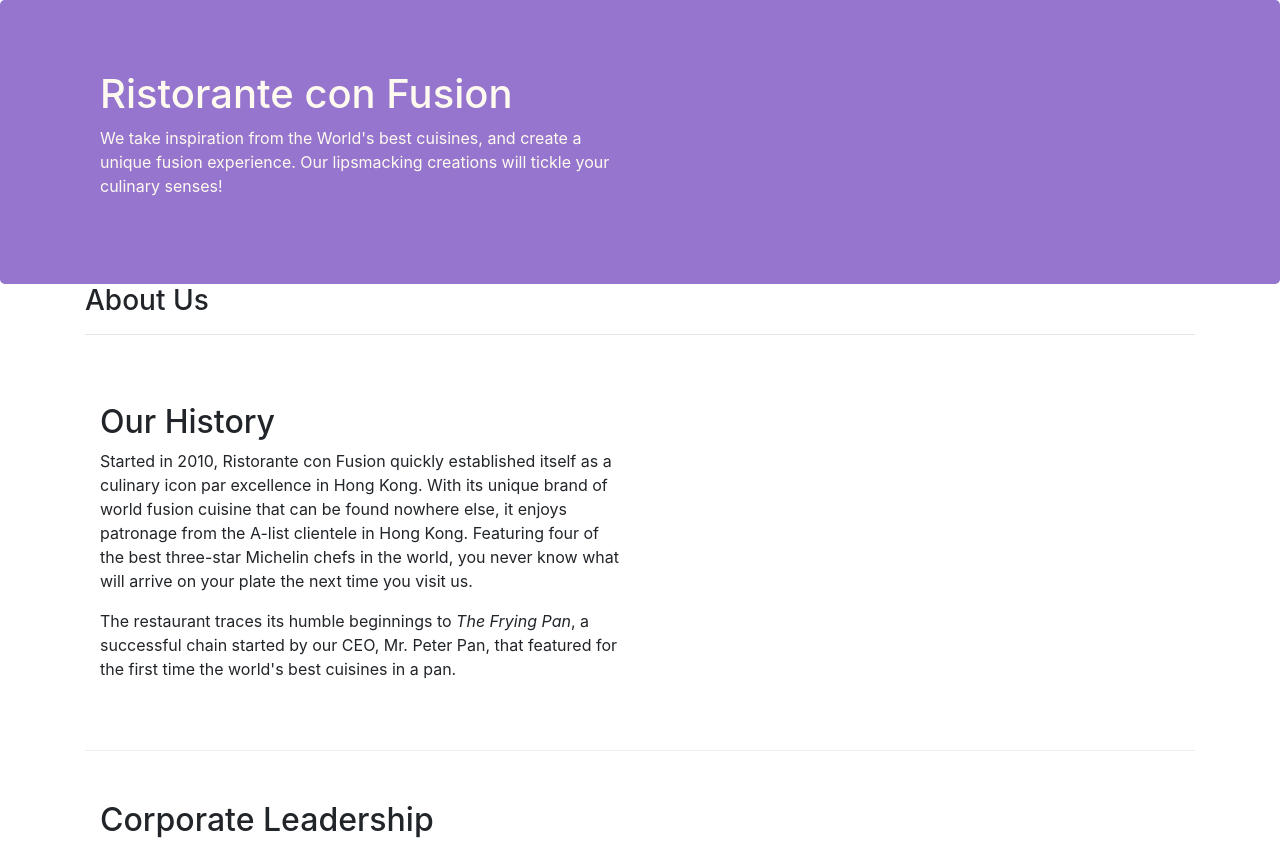
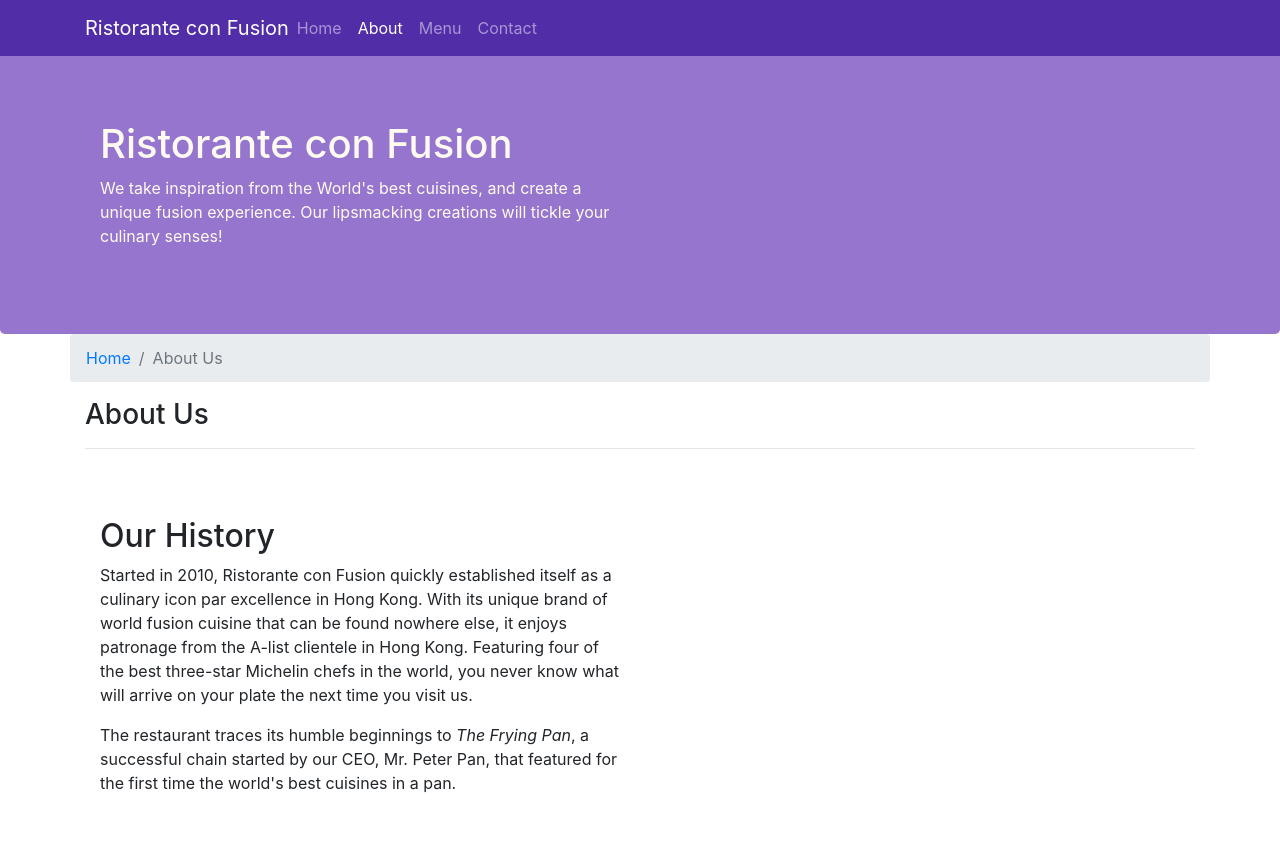
Before and after one commit to hmswrth/BootStrap4, a website: page aboutus.html in a window 1280 px wide. Shown: the top 842 px of the page. Drawn offline with nearby package versions, Linux system fonts and the light colour scheme.

Commit message:
navbar and breadcrumbs

```diff
--- a/CSS/style.css
+++ b/CSS/style.css
@@ -28,3 +28,11 @@
     margin:0px;
     color: black;
 }
+
+body{
+    padding: 50px 0px 0px 0px;
+    z-index: 0;
+}
+.navbar-dark{
+    background-color: #512DA8;
+}
--- a/aboutus.html
+++ b/aboutus.html
@@ -13,6 +13,22 @@
 </head>
 
 <body>
+    <nav class="navbar navbar-dark navbar-expand-sm fixed-top">
+        <div class="container">
+            <button class="navbar-toggler" type="button" data-toggle="collapse" data-target="#Navbar">
+                <span class="navbar-toggler-icon"></span>
+            </button>
+            <a class="navbar-brand mr-auto" href="./index.html">Ristorante con Fusion</a>
+            <div class=" collapse navbar-collapse" id="Navbar">
+                <ul class="navbar-nav mr-auto">
+                    <li class="nav-item"><a class="nav-link" href="./index.html">Home</a></li>
+                    <li class="nav-item active"><a class="nav-link" href="#">About</a></li>
+                    <li class="nav-item"><a class="nav-link" href="#">Menu</a></li>
+                    <li class="nav-item"><a class="nav-link" href="#">Contact</a></li>
+                </ul>
+            </div>
+        </div>
+    </nav>
 
     <header class="jumbotron">
         <div class="container">
@@ -29,7 +45,11 @@
     </header>
 
     <div class="container align-items-center">
-        <div class="row " >
+        <div class="row ">
+            <ol class="col-12 breadcrumb">
+                <li class="breadcrumb-item"><a href="./index.html">Home</a></li>
+                <li class="breadcrumb-item active">About Us</li>
+            </ol>
             <div class="col-12 col-sm-12 align-self-center">
                 <h3>About Us</h3>
                 <hr>
@@ -60,34 +80,42 @@
                 <h3>Peter Pan <small>Chief Epicurious Officer</small></h3>
                 <div class="d-none d-sm-block">
                     <p>Our CEO, Peter, credits his hardworking East Asian immigrant parents who undertook the arduous
-                    journey to the shores of America with the intention of giving their children the best future. His
+                        journey to the shores of America with the intention of giving their children the best future.
+                        His
                         mother's wizardy in the kitchen whipping up the tastiest dishes with whatever is available
-                    inexpensively at the supermarket, was his first inspiration to create the fusion cuisines for which
+                        inexpensively at the supermarket, was his first inspiration to create the fusion cuisines for
+                        which
                         <em>The Frying Pan</em> became well known. He brings his zeal for fusion cuisines to this
                         restaurant, pioneering cross-cultural culinary connections.</p>
                 </div>
 
                 <h3>Dhanasekaran Witherspoon <small>Chief Food Officer</small></h3>
                 <div class="d-none d-sm-block">
-                <p>Our CFO, Danny, as he is affectionately referred to by his colleagues, comes from a long established
+                    <p>Our CFO, Danny, as he is affectionately referred to by his colleagues, comes from a long
+                        established
                         family tradition in farming and produce. His experiences growing up on a farm in the Australian
-                    outback gave him great appreciation for varieties of food sources. As he puts it in his own words,
+                        outback gave him great appreciation for varieties of food sources. As he puts it in his own
+                        words,
                         <em>Everything that runs, wins, and everything that stays, pays!</em></p>
                 </div>
                 <h3>Agumbe Tang <small>Chief Taste Officer</small></h3>
                 <div class="d-none d-sm-block">
-                <p>Blessed with the most discerning gustatory sense, Agumbe, our CTO, personally ensures that every dish
+                    <p>Blessed with the most discerning gustatory sense, Agumbe, our CTO, personally ensures that every
+                        dish
                         that we serve meets his exacting tastes. Our chefs dread the tongue lashing that ensues if their
-                    dish does not meet his exacting standards. He lives by his motto, <em>You click only if you survive
+                        dish does not meet his exacting standards. He lives by his motto, <em>You click only if you
+                            survive
                             my lick.</em></p>
                 </div>
                 <h3>Alberto Somayya <small>Executive Chef</small></h3>
-                <div  class="d-none d-sm-block">
-                <p>Award winning three-star Michelin chef with wide International experience having worked closely with
+                <div class="d-none d-sm-block">
+                    <p>Award winning three-star Michelin chef with wide International experience having worked closely
+                        with
                         whos-who in the culinary world, he specializes in creating mouthwatering Indo-Italian fusion
-                    experiences. He says, <em>Put together the cuisines from the two craziest cultures, and you get a
+                        experiences. He says, <em>Put together the cuisines from the two craziest cultures, and you get
+                            a
                             winning hit! Amma Mia!</em></p>
-                </dir>
+                </div>
             </div>
         </div>
 
@@ -99,7 +127,7 @@
                 <div class="col-4 offset-1 col-sm-2">
                     <h5>Links</h5>
                     <ul class="list-unstyled">
-                        <li><a href="#">Home</a></li>
+                        <li><a href="./index.html">Home</a></li>
                         <li><a href="#">About</a></li>
                         <li><a href="#">Menu</a></li>
                         <li><a href="#">Contact</a></li>
```
Also changed, not shown: index.html (+6 -6 lines), package.json (+10 -2 lines), 1 other file. Lines whose indentation alone changed are shown as unchanged.
